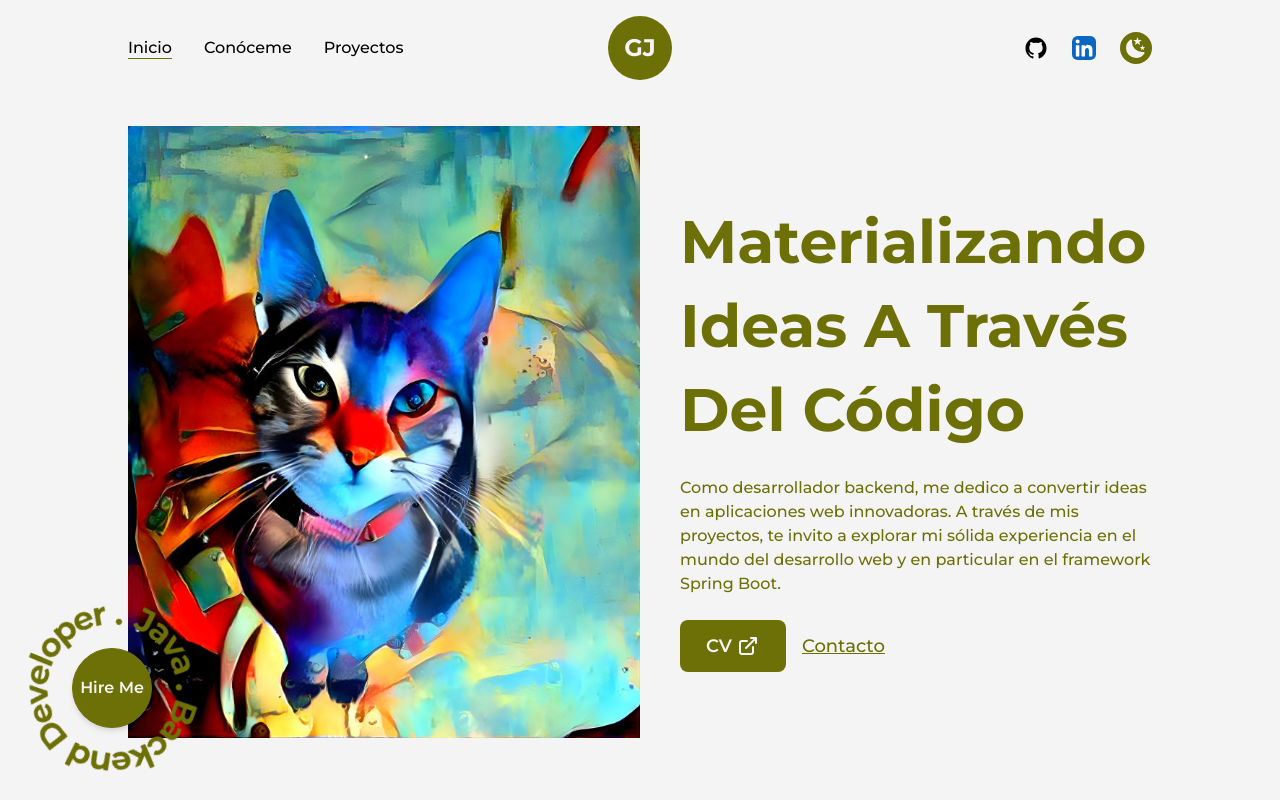
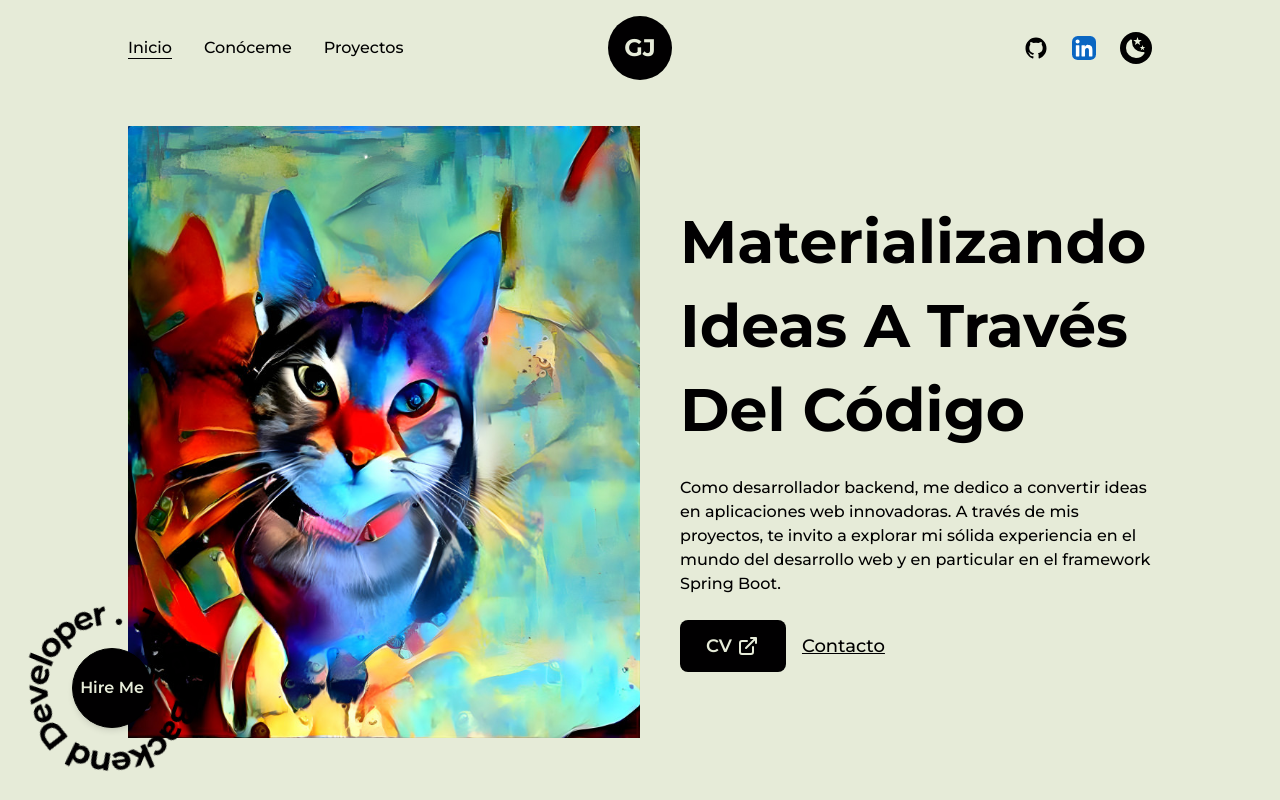
Before and after one commit to Jofregf/portfolio, a Next.js app: page / in a window 1280 px wide. Shown: the top 800 px of the page. Built offline with nearby package versions, Linux system fonts and the light colour scheme.

Commit message:
cambio color

```diff
--- a/tailwind.config.js
+++ b/tailwind.config.js
@@ -16,23 +16,23 @@ module.exports = {
             },
 
             colors: {
-                dark: "#6D7006",
-                light: "#f4f4f4",
+                dark: "#010001",
+                light: "#E6EBD8",
                 primary: "#FC0200",
-                primaryDark: "#FF9542",
+                primaryDark: "#FFA74E",
             },
             animation: {
                 "spin-slow": "spin 10s linear infinite",
             },
             backgroundImage: {
-                circularLight: "repeating-radial-gradient(rgba(0, 0, 0, 0.4) 2px, #f4f4f4 5px, #f4f4f4 100px);",
-                circularDark: "repeating-radial-gradient(rgba(255, 255, 255, 0.5) 2px, #6D7006 8px, #6D7006 100px);",
-                circularLightLg: "repeating-radial-gradient(rgba(0,0,0,0.4) 2px,#f4f4f4 5px,#f4f4f4 80px)",
-                circularDarkLg: "repeating-radial-gradient(rgba(255,255,255,0.5) 2px,#6D7006 8px,#6D7006 80px)",
-                circularLightMd: "repeating-radial-gradient(rgba(0,0,0,0.4) 2px,#f4f4f4 5px,#f4f4f4 60px)",
-                circularDarkMd: "repeating-radial-gradient(rgba(255,255,255,0.5) 2px,#6D7006 6px,#6D7006 60px)",
-                circularLightSm: "repeating-radial-gradient(rgba(0,0,0,0.4) 2px,#f4f4f4 5px,#f4f4f4 40px)",
-                circularDarkSm: "repeating-radial-gradient(rgba(255,255,255,0.5) 2px,#6D7006 4px,#6D7006 40px)",
+                circularLight: "repeating-radial-gradient(rgba(0, 0, 0, 0.4) 2px, #E6EBD8 5px, #E6EBD8 100px);",
+                circularDark: "repeating-radial-gradient(rgba(255, 255, 255, 0.5) 2px, #010001 8px, #010001 100px);",
+                circularLightLg: "repeating-radial-gradient(rgba(0,0,0,0.4) 2px,#E6EBD8 5px,#E6EBD8 80px)",
+                circularDarkLg: "repeating-radial-gradient(rgba(255,255,255,0.5) 2px,#010001 8px,#010001 80px)",
+                circularLightMd: "repeating-radial-gradient(rgba(0,0,0,0.4) 2px,#E6EBD8 5px,#E6EBD8 60px)",
+                circularDarkMd: "repeating-radial-gradient(rgba(255,255,255,0.5) 2px,#010001 6px,#010001 60px)",
+                circularLightSm: "repeating-radial-gradient(rgba(0,0,0,0.4) 2px,#E6EBD8 5px,#E6EBD8 40px)",
+                circularDarkSm: "repeating-radial-gradient(rgba(255,255,255,0.5) 2px,#010001 4px,#010001 40px)",
             }
         },
         screens: {
```
